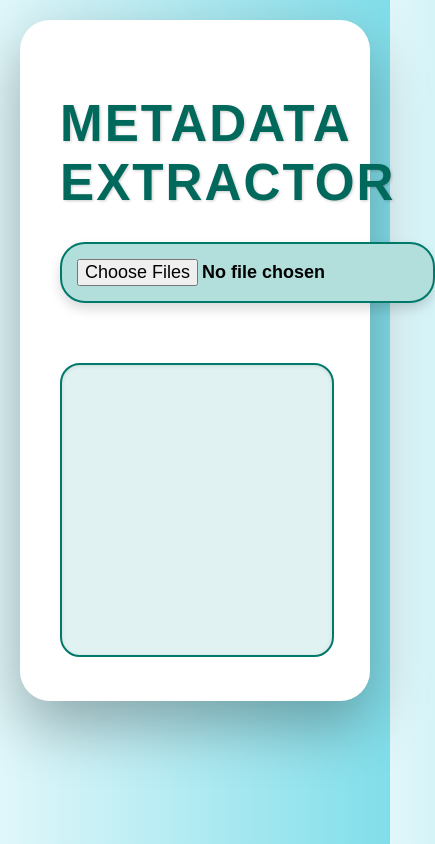
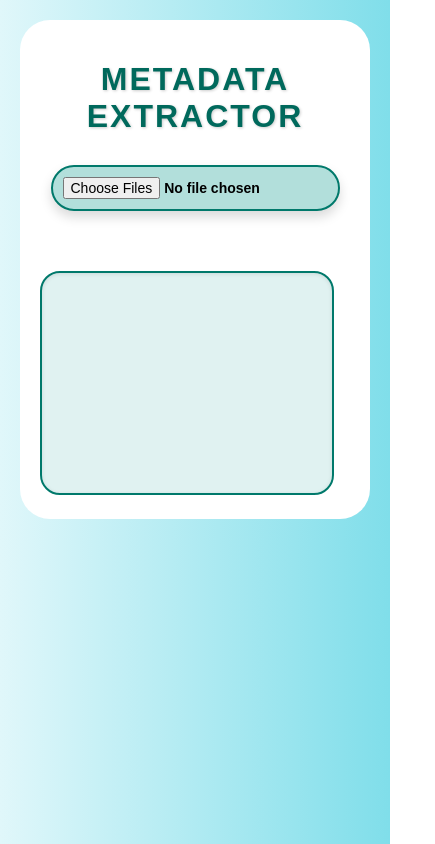
Before and after one commit to Ashish5525/metadataExtractor, a plain HTML site: page index.html in a window 390 px wide. Shown: the whole page, 435 px wide, since content can reach past the window. Drawn offline with Linux system fonts and the light colour scheme.

Commit message:
Update style.css

```diff
--- a/style.css
+++ b/style.css
@@ -24,7 +24,7 @@ h1 {
             text-align: center;
             color: #00695c;
             margin-bottom: 30px;
-    font-size: 3.2em;
+            font-size: 2.5em;
             letter-spacing: 2px;
             text-transform: uppercase;
             text-shadow: 1px 1px 3px rgba(0, 0, 0, 0.2);
@@ -37,7 +37,7 @@ input[type="file"] {
             border-radius: 25px;
             border: 2px solid #00796b;
             background-color: #b2dfdb;
-    font-size: 18px;
+            font-size: 16px;
             cursor: pointer;
             transition: all 0.3s;
             font-weight: bold;
@@ -57,7 +57,7 @@ input[type="file"]:hover {
         }
 
         #image-preview img {
-    max-width: 150px;
+            max-width: 100px;
             margin: 10px;
             border: 4px solid #00796b;
             border-radius: 15px;
@@ -72,12 +72,12 @@ input[type="file"]:hover {
         #metadata-output {
             width: calc(100% - 40px);
             margin: 0 auto;
-    padding: 20px;
+            padding: 15px;
             border: 2px solid #00796b;
             border-radius: 20px;
             height: 250px;
             resize: none;
-    font-size: 16px;
+            font-size: 14px;
             background-color: #e0f2f1;
             color: #333;
             box-shadow: inset 0 1px 4px rgba(0, 0, 0, 0.1);
@@ -92,10 +92,43 @@ input[type="file"]:hover {
         footer {
             text-align: center;
             margin-top: 40px;
-    font-size: 16px;
+            font-size: 14px;
             color: #555;
             font-weight: bold;
             padding-top: 20px;
             border-top: 2px solid #00796b;
             font-style: italic;
         }
+
+        /* Media Query for Mobile Optimization */
+        @media (max-width: 600px) {
+            .container {
+                padding: 20px;
+                max-width: 100%;
+                box-shadow: none;
+            }
+
+            h1 {
+                font-size: 2em;
+            }
+
+            input[type="file"] {
+                font-size: 14px;
+                padding: 10px;
+            }
+
+            #image-preview img {
+                max-width: 80px;
+                margin: 8px;
+            }
+
+            #metadata-output {
+                font-size: 12px;
+                height: 200px;
+                padding: 10px;
+            }
+
+            footer {
+                font-size: 12px;
+                margin-top: 30px;
+            }
```
Lines whose indentation alone changed are shown as unchanged.
